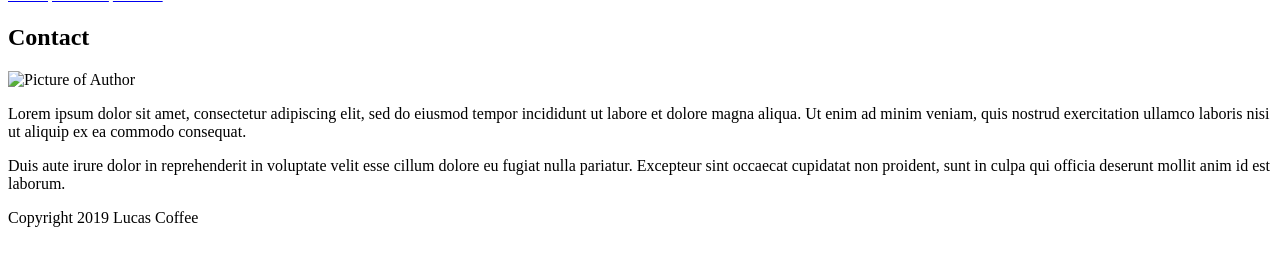
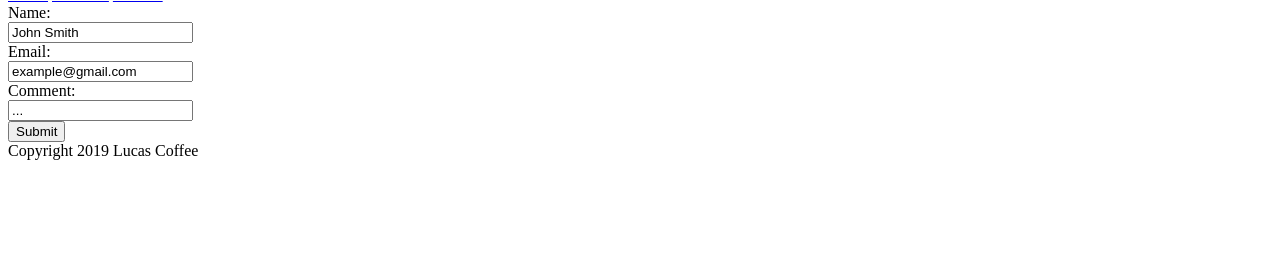
Before and after one commit to kalashnikoffee/Portfolio-Lucas-Coffee, a plain HTML site: page contact.html in a window 1280 px wide. Shown: the part 40-306 px from the top of the page. Drawn offline with Linux system fonts and the light colour scheme; files that its build step writes are made by us from their sources.

Commit message:
updated contact.html

```diff
--- a/contact.html
+++ b/contact.html
@@ -18,14 +18,18 @@
 
        <div id="main-box" class="">
             <section class="main-container">
-                <h1>Contact</h1>
-                <img src="###" class="selfie" alt="Picture of Author">
-                <p>
-                    Lorem ipsum dolor sit amet, consectetur adipiscing elit, sed do eiusmod tempor incididunt ut labore et dolore magna aliqua. Ut enim ad minim veniam, quis nostrud exercitation ullamco laboris nisi ut aliquip ex ea commodo consequat.
-                </p>
-                <p>
-                    Duis aute irure dolor in reprehenderit in voluptate velit esse cillum dolore eu fugiat nulla pariatur. Excepteur sint occaecat cupidatat non proident, sunt in culpa qui officia deserunt mollit anim id est laborum.
-                </p>
+                <form action="/action_page.php">
+                    Name:<br>
+                    <input type="text" name="firstname" value="John Smith">
+                    <br>
+                    Email:<br>
+                    <input type="text" name="email" value="example@gmail.com">
+                    <br>
+                    Comment:<br>
+                    <input type="text" name="comment" value="..."
+                    <br><br>
+                    <input type="submit" value="Submit">
+                  </form>
             </section>
        </div>
        <footer>
```
